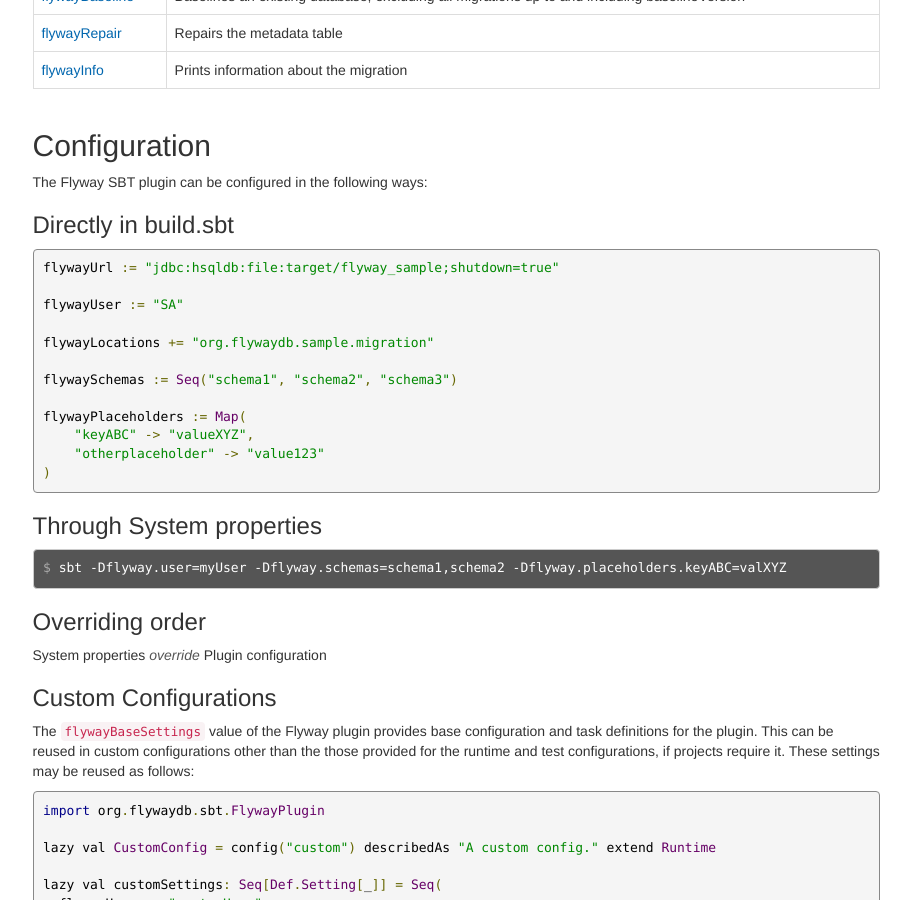
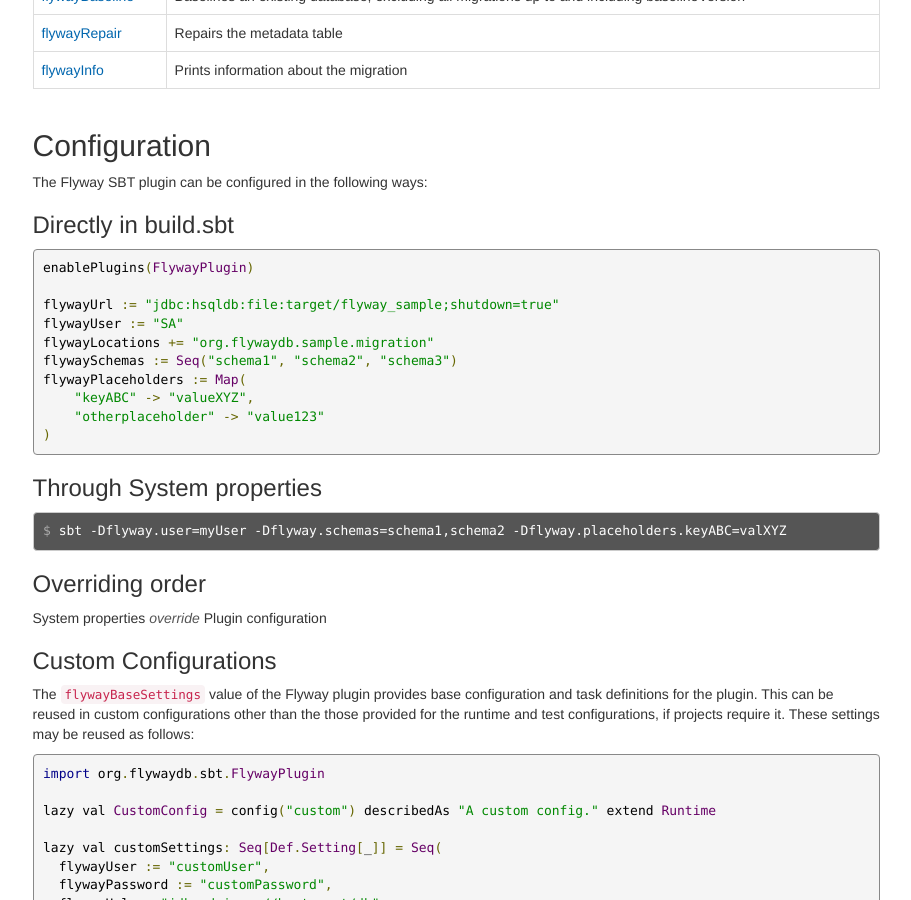
Before and after one commit to davidmweber/flyway-sbt-docs, a Jekyll site: the page built from index.html, in a window 1280 px wide and 900 px high, scrolled down 822 px. Shown: the whole window, without its empty margins (330-1241 px from the left). Built offline with Jekyll 4.4.1, drawn with Linux system fonts in a browser that asks for light colours.

Commit message:
Note that the plugin must explicitly be enabled

```diff
--- a/index.html
+++ b/index.html
@@ -61,14 +61,12 @@
     <p>The Flyway SBT plugin can be configured in the following ways:</p>
 
     <h3>Directly in build.sbt</h3>
-    <pre class="prettyprint">flywayUrl := "jdbc:hsqldb:file:target/flyway_sample;shutdown=true"
+    <pre class="prettyprint">enablePlugins(FlywayPlugin)
 
+flywayUrl := "jdbc:hsqldb:file:target/flyway_sample;shutdown=true"
 flywayUser := "SA"
-
 flywayLocations += "org.flywaydb.sample.migration"
-
 flywaySchemas := Seq("schema1", "schema2", "schema3")
-
 flywayPlaceholders := Map(
     "keyABC" -> "valueXYZ",
     "otherplaceholder" -> "value123"
```
